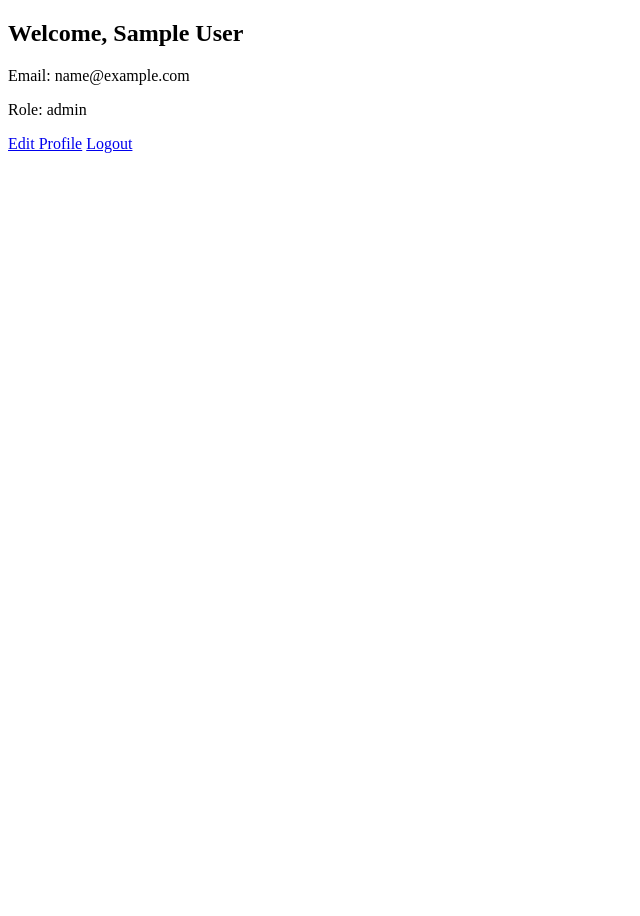
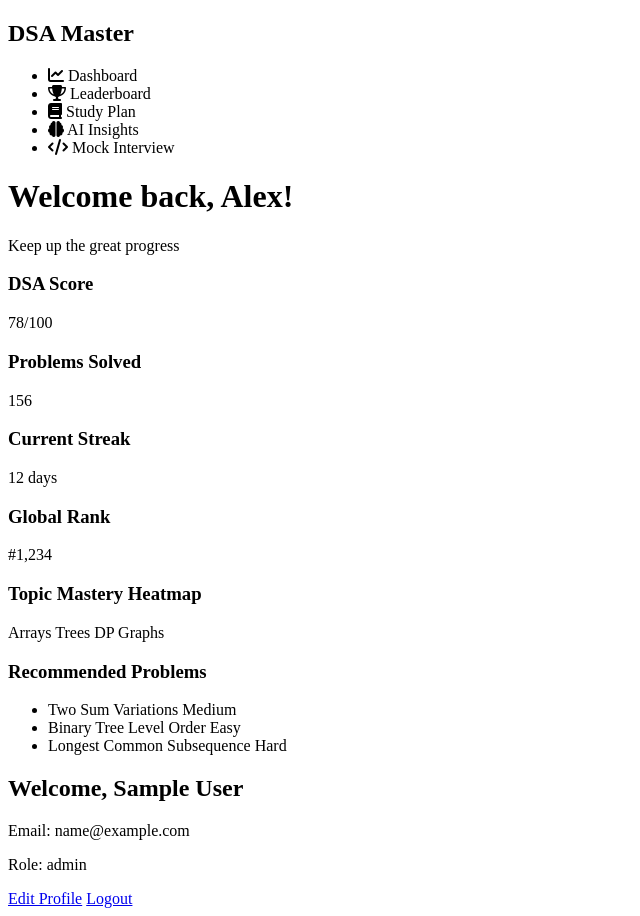
Before and after one commit to nag2mani/CodingProfileTracker, a Flask app: page /dashboard in a window 1280 px wide. Shown: the whole page, without its empty margins (0-640 px from the left). Before the commit the page ends 153 px from the top, so only its background shows below. Run offline with Flask 3, Linux system fonts and the light colour scheme; the visitor is signed in with stand-in values (Sample User, id 1); tables that the repository leaves empty hold one stand-in row (values such as "Sample post"); some libraries are stand-ins or nearby versions.

Commit message:
changed dashboeard

```diff
--- a/templates/dashboard.html
+++ b/templates/dashboard.html
@@ -1,13 +1,78 @@
 <!DOCTYPE html>
 <html lang="en">
+
 <head>
-    <title>Dashboard</title>
+    <meta charset="UTF-8">
+    <meta name="viewport" content="width=device-width, initial-scale=1.0">
+    <title>DSA Dashboard</title>
+    <link rel="stylesheet" href="styles.css">
+    <script src="https://kit.fontawesome.com/a076d05399.js" crossorigin="anonymous"></script>
 </head>
+
 <body>
-    <h2>Welcome, {{ user.name }}</h2>
-    <p>Email: {{ user.email }}</p>
-    <p>Role: {{ user.role }}</p>
-    <a href="/edit_profile">Edit Profile</a>
-    <a href="/logout">Logout</a>
+    <div class="container">
+        <aside class="sidebar">
+            <h2>DSA Master</h2>
+            <nav>
+                <ul>
+                    <li class="active"><i class="fas fa-chart-line"></i> Dashboard</li>
+                    <li><i class="fas fa-trophy"></i> Leaderboard</li>
+                    <li><i class="fas fa-book"></i> Study Plan</li>
+                    <li><i class="fas fa-brain"></i> AI Insights</li>
+                    <li><i class="fas fa-code"></i> Mock Interview</li>
+                </ul>
+            </nav>
+        </aside>
+
+        <main class="dashboard">
+            <header>
+                <h1>Welcome back, Alex!</h1>
+                <p>Keep up the great progress</p>
+            </header>
+            <section class="stats">
+                <div class="card">
+                    <h3>DSA Score</h3>
+                    <p>78/100</p>
+                </div>
+                <div class="card">
+                    <h3>Problems Solved</h3>
+                    <p>156</p>
+                </div>
+                <div class="card">
+                    <h3>Current Streak</h3>
+                    <p>12 days</p>
+                </div>
+                <div class="card">
+                    <h3>Global Rank</h3>
+                    <p>#1,234</p>
+                </div>
+            </section>
+            <section class="heatmap">
+                <h3>Topic Mastery Heatmap</h3>
+                <div class="tags">
+                    <span class="strong">Arrays</span>
+                    <span class="average">Trees</span>
+                    <span class="weak">DP</span>
+                    <span class="strong">Graphs</span>
+                </div>
+            </section>
+            <section class="recommended">
+                <h3>Recommended Problems</h3>
+                <ul>
+                    <li>Two Sum Variations <span class="medium">Medium</span></li>
+                    <li>Binary Tree Level Order <span class="easy">Easy</span></li>
+                    <li>Longest Common Subsequence <span class="hard">Hard</span></li>
+                </ul>
+            </section>
+        </main>
+    </div>
+    <div>
+        <h2>Welcome, {{ user.name }}</h2>
+        <p>Email: {{ user.email }}</p>
+        <p>Role: {{ user.role }}</p>
+        <a href="/edit_profile">Edit Profile</a>
+        <a href="/logout">Logout</a>
+    </div>
 </body>
+
 </html>
```
